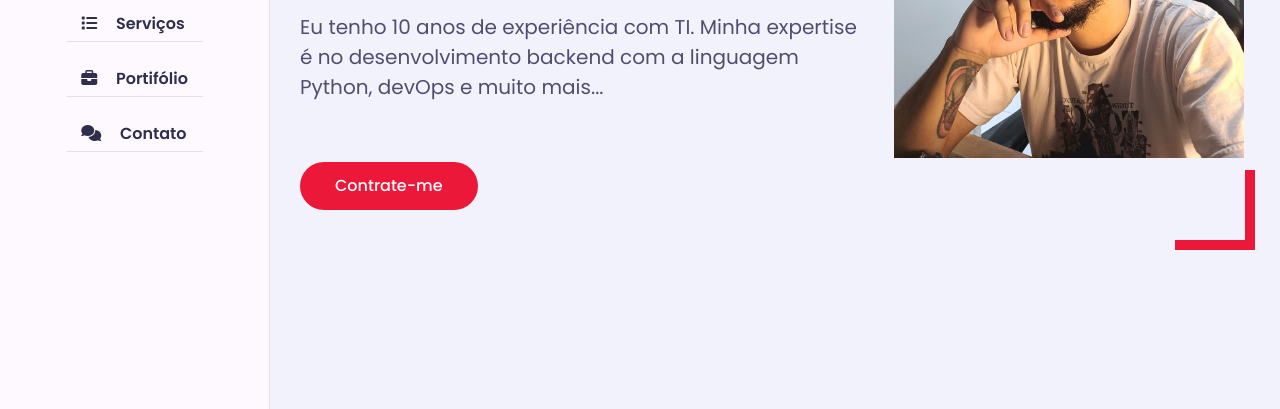
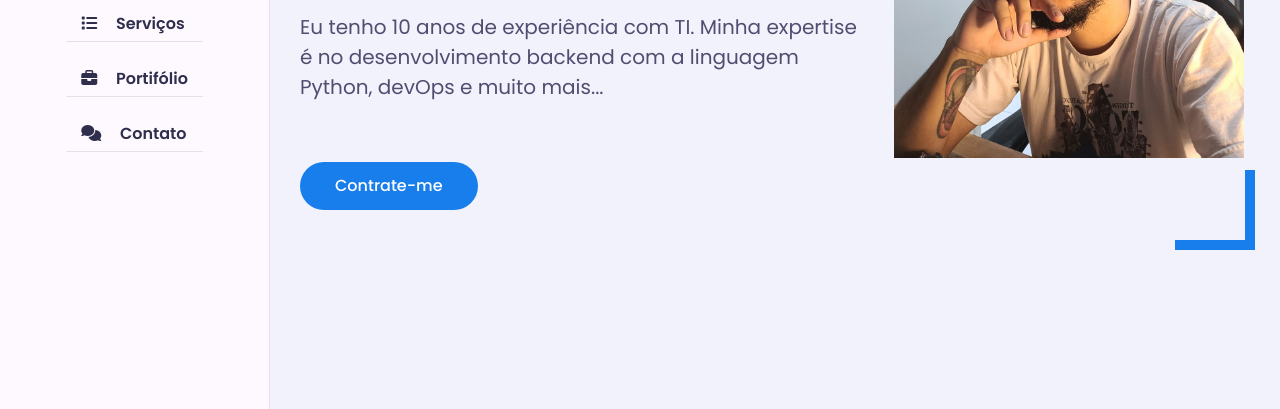
Before and after one commit to oalvesxp/portifolio-html-css-js, a plain HTML site: page index.html in a window 1280 px wide. Shown: the part 391-800 px from the top of the page. Drawn offline with Linux system fonts and the light colour scheme; a web font is replaced by a local one.

Commit message:
changing skin color

```diff
--- a/assets_/css/skins/color.css
+++ b/assets_/css/skins/color.css
@@ -1,4 +1,4 @@
 :root
 {
-    --skin-color:#ec1839;
+    --skin-color:#187eec;
 }
```
